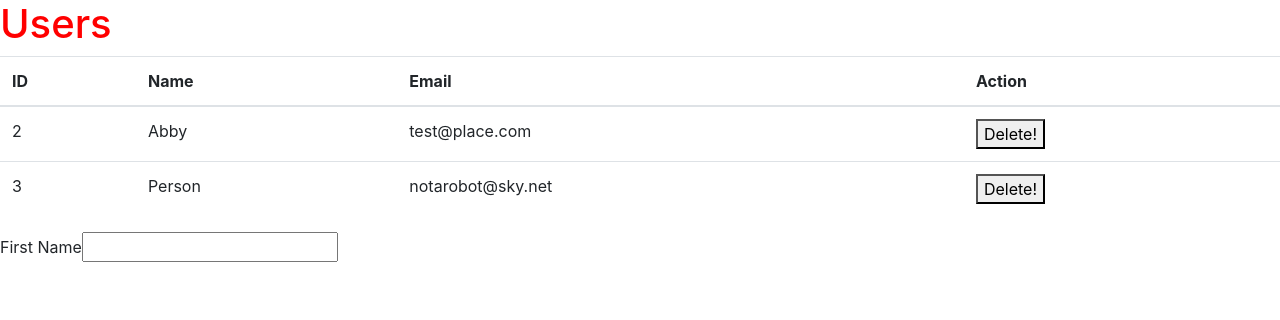
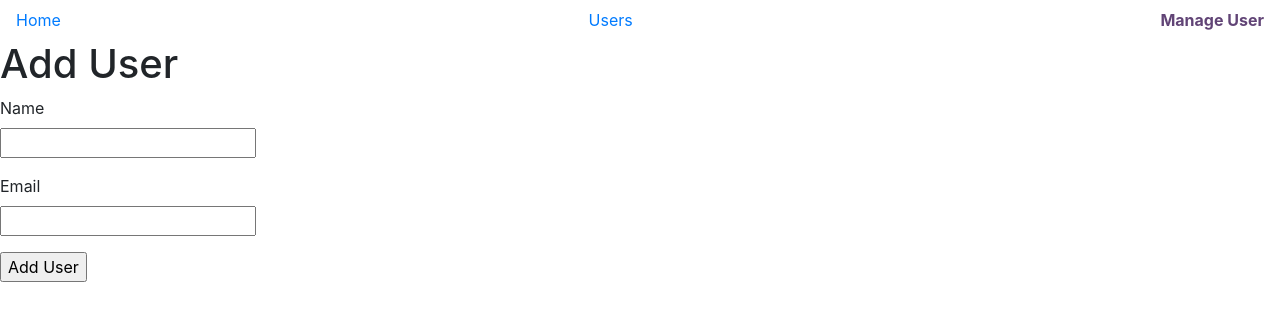
Before and after one commit to AsmodeusXI/athena-wat, a React (Create React App) app: page /user in a window 1280 px wide. Shown: the top 320 px of the page. Built offline with nearby package versions, Linux system fonts and the light colour scheme; data requests are answered from the project's data file.

Commit message:
feat: rest of day 2 morning changes

```diff
--- a/src/App.js
+++ b/src/App.js
@@ -1,8 +1,19 @@
 import React from "react";
+import Home from "./Home";
 import Users from "./Users";
+import Nav from "./Nav";
+import ManageUser from "./ManageUser";
+import { Route } from "react-router-dom";
 
 function App() {
-  return <Users />;
+  return (
+    <>
+      <Nav />
+      <Route path="/" component={Home} exact />
+      <Route path="/users" component={Users} />
+      <Route path="/user" component={ManageUser} />
+    </>
+  );
 }
 
 export default App;
--- /dev/null
+++ b/src/Home.js
@@ -0,0 +1,7 @@
+import React from "react";
+
+function Home() {
+  return <h1>Home</h1>;
+}
+
+export default Home;
--- /dev/null
+++ b/src/ManageUser.js
@@ -0,0 +1,34 @@
+import React from "react";
+
+function ManageUser() {
+  // Hooks always start with the word "use" and can only be called in a React component.
+
+  const [user, setUser] = React.useState({
+    name: "",
+    email: ""
+  });
+
+  function handleSubmit() {}
+
+  return (
+    <>
+      <h1>Add User</h1>
+      <form onSubmit={handleSubmit}>
+        <div className="form-group">
+          <label htmlFor="name">Name</label>
+          <br />
+          <input id="name" type="text" value={user.name}></input>
+        </div>
+        <div className="form-group">
+          <label htmlFor="email">Email</label>
+          <br />
+          <input id="email" type="email" value={user.email}></input>
+        </div>
+        {/* Don't use onClick for form submit because keyboard users won't click. */}
+        <input type="submit" value="Add User" />
+      </form>
+    </>
+  );
+}
+
+export default ManageUser;
--- /dev/null
+++ b/src/Nav.js
@@ -0,0 +1,24 @@
+import React from "react";
+import { NavLink } from "react-router-dom";
+
+function Nav() {
+  const activeStyle = {
+    fontWeight: "bold",
+    color: "#614476"
+  };
+  return (
+    <nav className="navbar">
+      <NavLink to="/" activeStyle={activeStyle} exact>
+        Home
+      </NavLink>
+      <NavLink to="/users" activeStyle={activeStyle}>
+        Users
+      </NavLink>
+      <NavLink to="/user" activeStyle={activeStyle}>
+        Manage User
+      </NavLink>
+    </nav>
+  );
+}
+
+export default Nav;
--- a/src/Users.js
+++ b/src/Users.js
@@ -1,5 +1,6 @@
 import React, { useState, useEffect } from "react";
 import { getUsers, deleteUser } from "./api/userApi";
+import { Link } from "react-router-dom";
 
 function Users() {
   // STATE! If it renders, redraw the state!
@@ -29,7 +30,10 @@ function Users() {
     <>
       {/* JSX style objects (like CSS, but with Camel-Case in an object) */}
       <h1 style={{ size: "30em", color: "red" }}>Users</h1>
-      <table className="table">
+      <Link to="/user">
+        <button className="button">Add User</button>
+      </Link>
+      <table className="table" style={{ marginTop: "20px" }}>
         <thead>
           <tr>
             {headers.map(header => (
--- a/src/api/userApi.js
+++ b/src/api/userApi.js
@@ -17,3 +17,9 @@ export function deleteUser(id) {
     createStandardResponse("DELETE was not OK")
   );
 }
+
+export function postUser(body) {
+  return fetch(`${userUrl}`, { method: "POST" }).then(
+    createStandardResponse("Failed to POST new user")
+  );
+}
```
